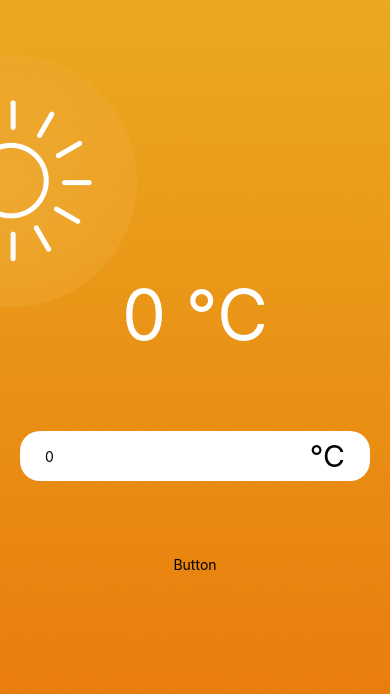
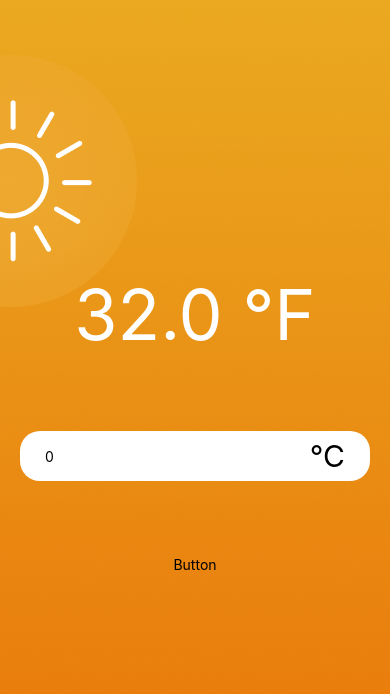
Before and after one commit to drakenevadie19/temperature-converter, a React Native app in the folder front-end/: screen / in a window 390 px wide. Shown: the top 694 px of the page. Built offline with nearby package versions, Linux system fonts and the light colour scheme.

Commit message:
New Change: Adding functions to converting degree

```diff
--- a/front-end/App.js
+++ b/front-end/App.js
@@ -4,11 +4,22 @@ import { SafeAreaProvider, SafeAreaView } from "react-native-safe-area-context";
 import hotBackground from "./assets/hot.png";
 import Input from "./components/Input/Input";
 import { useState } from "react";
+
 import DisplayTemperature from "./components/DisplayTemperature/DisplayTemperature";
+import { UNITS, getOppositeUnit, convertTemperatureTo } from "./utils/temperature"
 
 export default function App() {
   const [inputValue, setInputValue] = useState(0);
   const [currentUnit, setCurrentUnit] = useState("°C");
+
+  function getConvertedTemperature() {
+    if (isNaN(inputValue)) {
+      return "";
+    } else {
+      //toFixed(x) = round number to x digit after comma
+      return convertTemperatureTo(inputValue, getOppositeUnit(currentUnit)).toFixed(1)
+    }
+  }
 
   return (
     <>
@@ -19,8 +30,8 @@ export default function App() {
             <View style={s.workspace}>
 
               <DisplayTemperature
-                unit={currentUnit}
-                temperatureConverted={inputValue}
+                unit={getOppositeUnit(currentUnit)}
+                temperatureConverted={getConvertedTemperature()}
               />
 
               <Input
--- /dev/null
+++ b/front-end/utils/temperature.js
@@ -0,0 +1,21 @@
+// Containing all functions to convert temperature between units
+const UNITS = {
+    celcius: "°C",
+    farahneit: "°F",
+}
+
+function convertTemperatureTo(temperature, unitTo) {
+    if (unitTo === UNITS.celcius) {
+        return (temperature - 32)/1.8;
+    } else if (unitTo === UNITS.farahneit) {
+        return temperature * 1.8 + 32;
+    } else{
+        throw new Error("Invalid Unit");
+    }
+}
+
+function getOppositeUnit(unit) {
+    return unit === UNITS.celcius ? UNITS.farahneit : UNITS.celcius
+}
+
+export { UNITS, convertTemperatureTo, getOppositeUnit }
```
